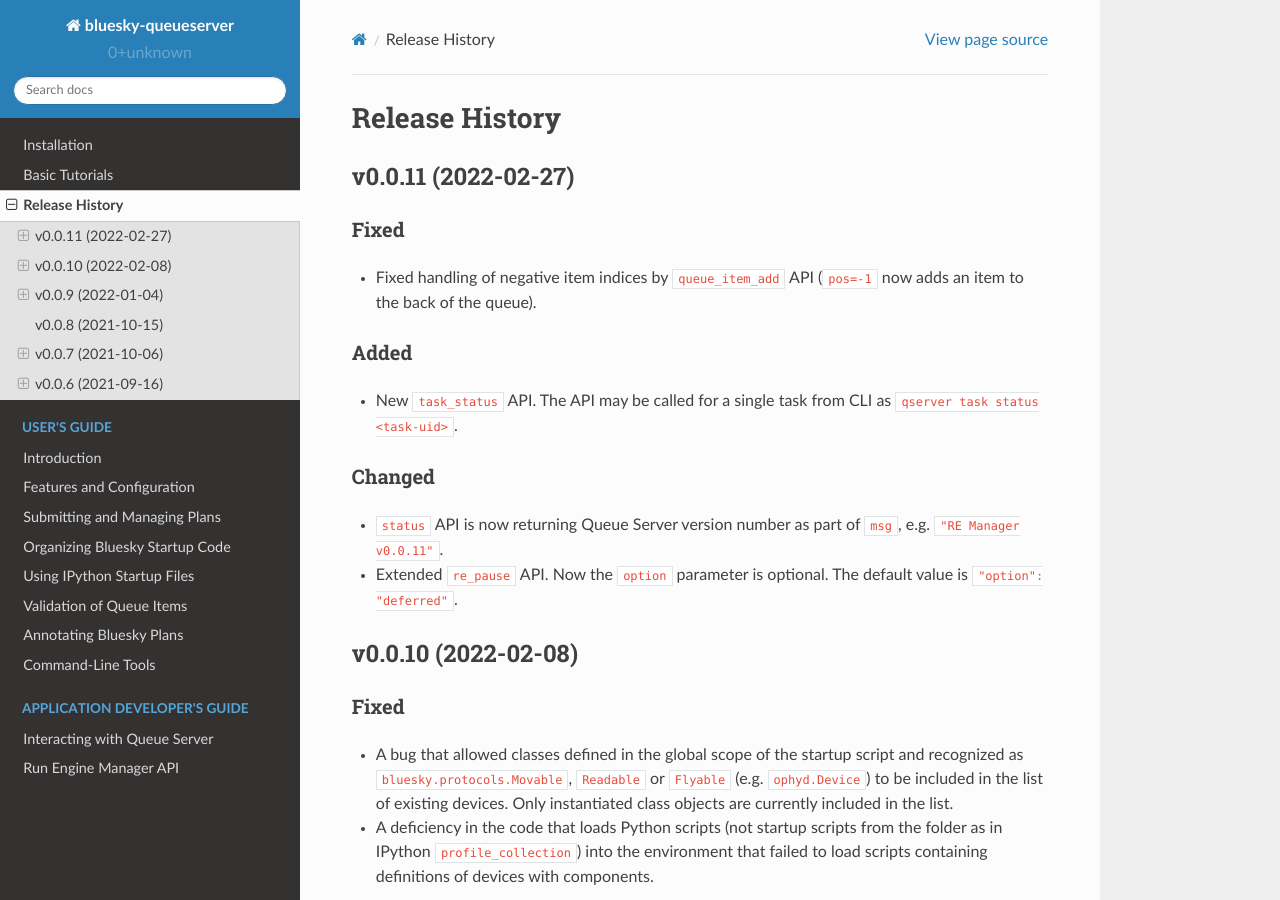
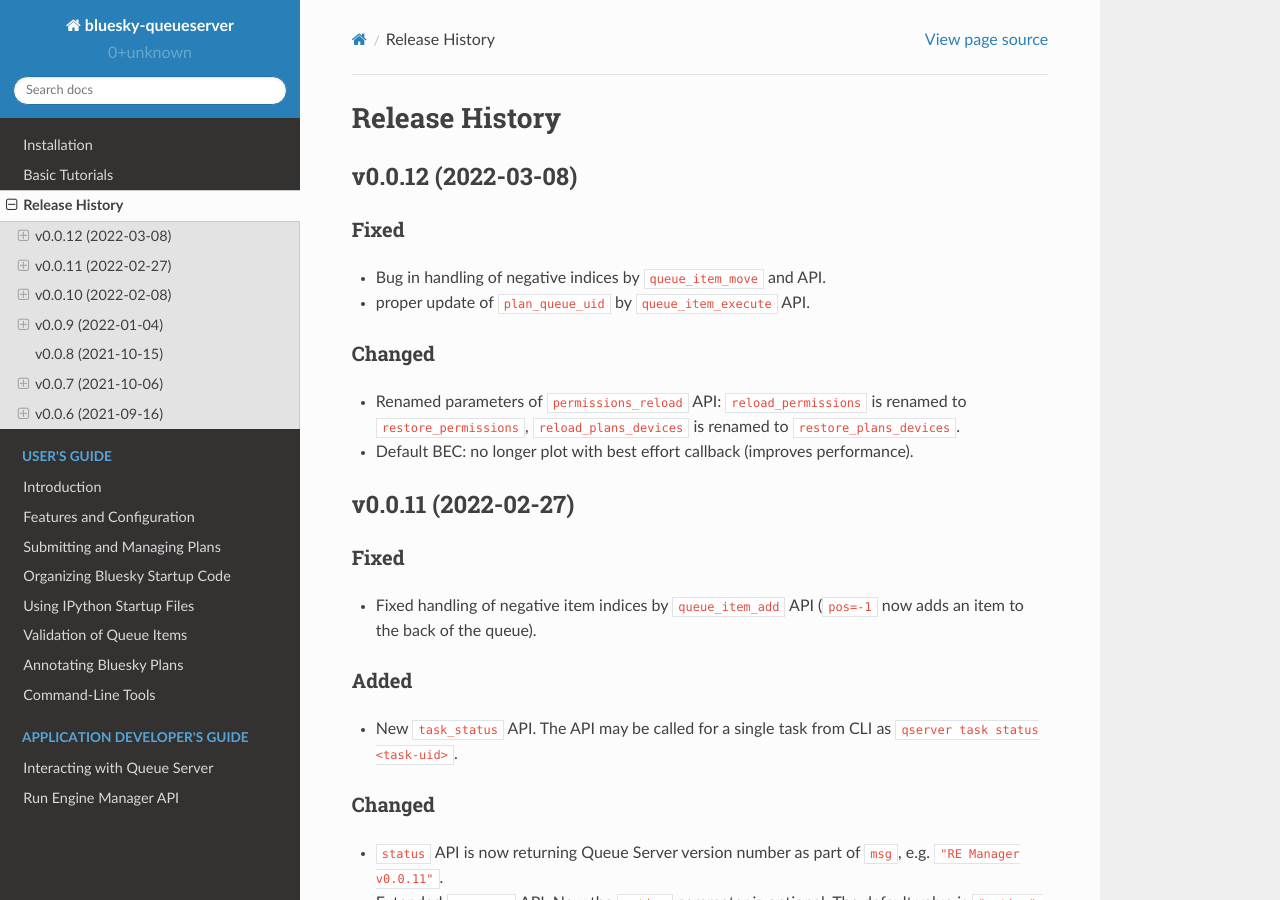
Before and after one commit to bluesky/bluesky-queueserver, a Sphinx documentation site: the page built from docs/source/release_history.rst, in a window 1280 px wide and 900 px high. Built offline with Sphinx 7.4.7 and the Read the Docs theme 2.0.0, drawn with Linux system fonts in a browser that asks for light colours.

Commit message:
DOC: release notes for v0.0.12

```diff
--- a/docs/source/release_history.rst
+++ b/docs/source/release_history.rst
@@ -1,6 +1,25 @@
 ===============
 Release History
 ===============
+
+v0.0.12 (2022-03-08)
+====================
+
+Fixed
+-----
+
+- Bug in handling of negative indices by ``queue_item_move`` and API.
+
+- proper update of ``plan_queue_uid`` by ``queue_item_execute`` API.
+
+Changed
+-------
+
+- Renamed parameters of ``permissions_reload`` API: ``reload_permissions`` is renamed
+  to ``restore_permissions``, ``reload_plans_devices`` is renamed to ``restore_plans_devices``.
+
+- Default BEC: no longer plot with best effort callback (improves performance).
+
 
 v0.0.11 (2022-02-27)
 ====================
```
